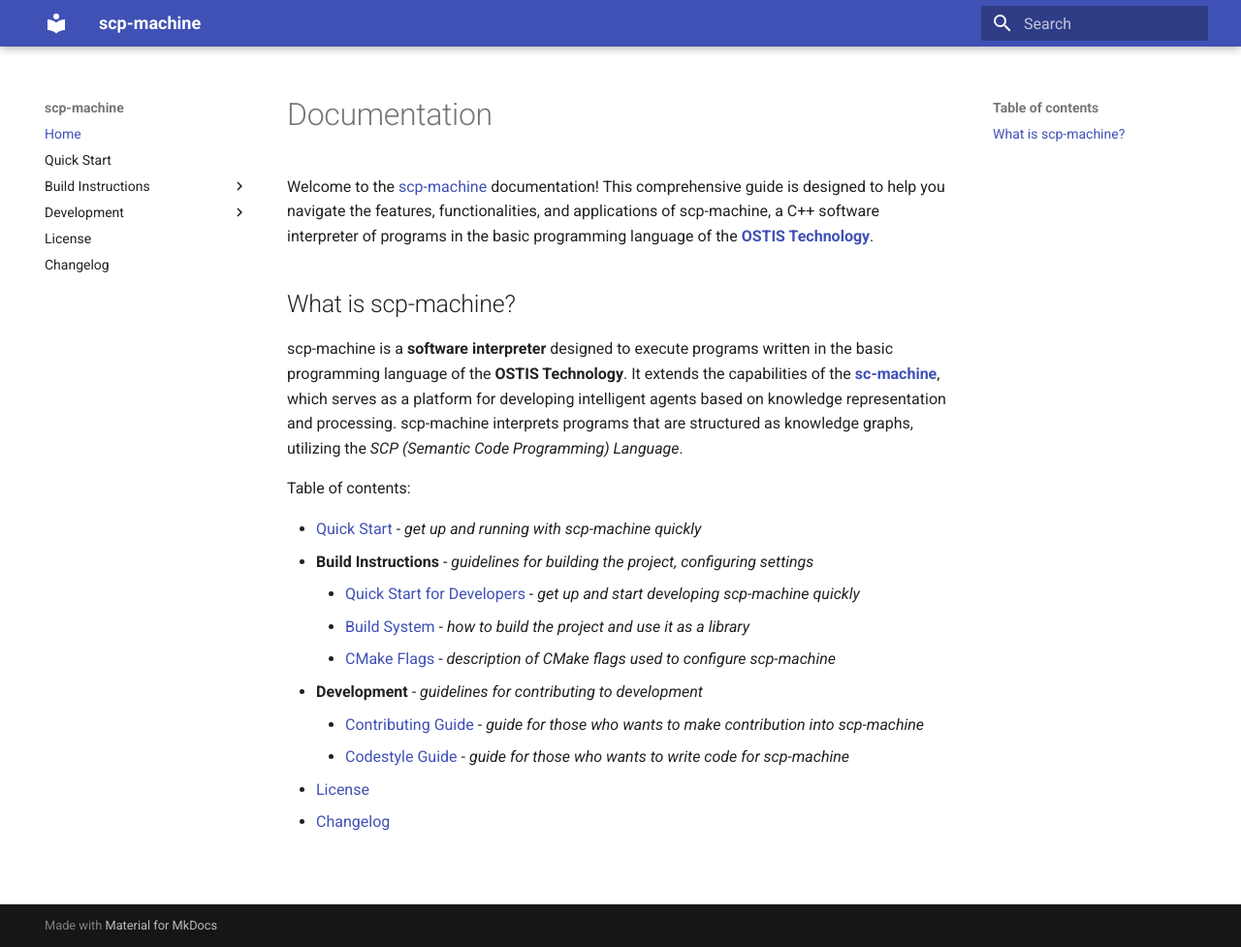
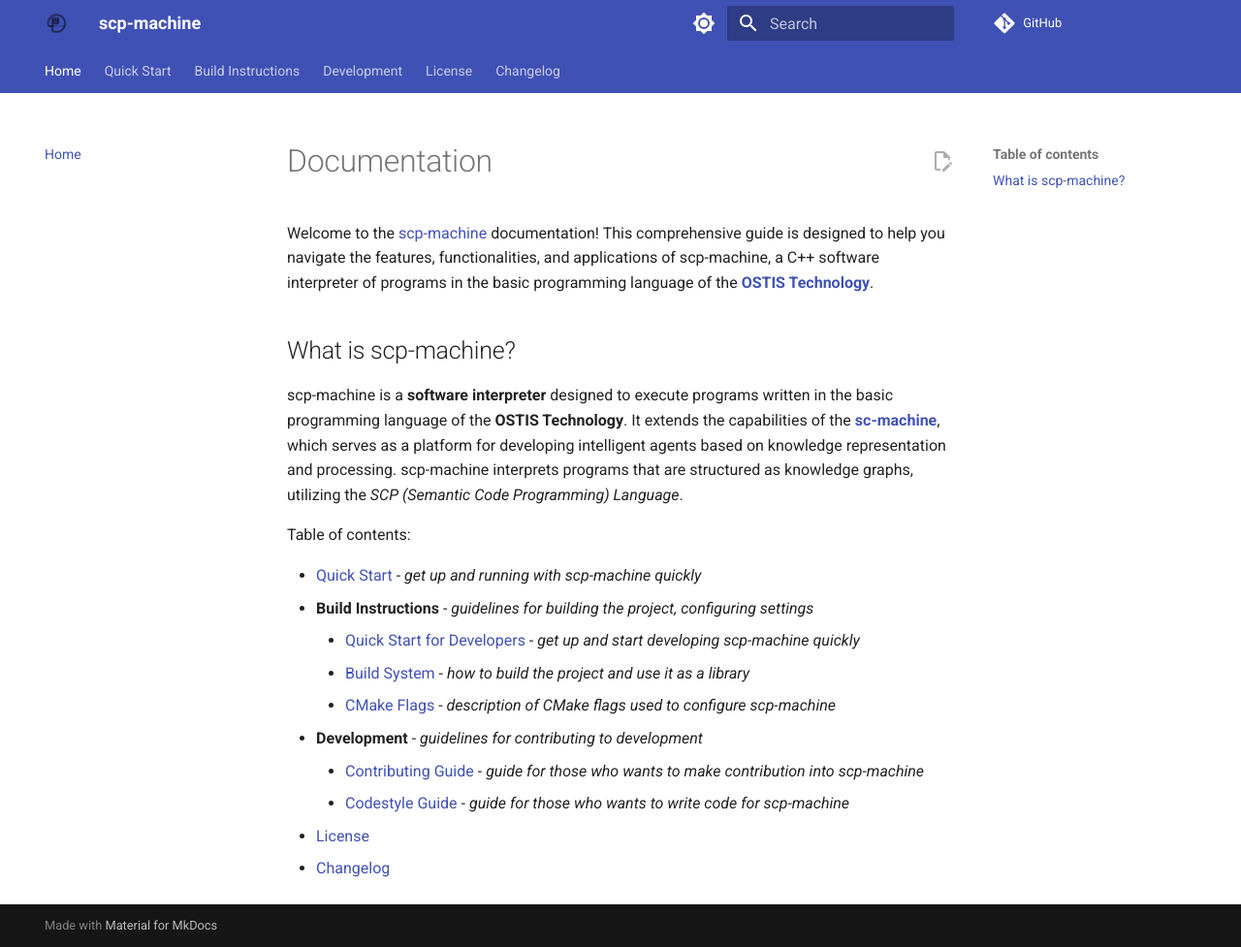
Before and after one commit to ostis-ai/scp-machine, an MkDocs documentation site: the page built from docs/index.md, in a window 1280 px wide and 977 px high. Shown: the whole window at 97% size. Built offline with MkDocs 1.6.1 and Material for MkDocs 9.7.7, drawn with Linux system fonts in a browser that asks for light colours; comment, search, counter and statistics services are not loaded.

Commit message:
[docs] Apply styles from sc-machine

```diff
--- a/mkdocs.yml
+++ b/mkdocs.yml
@@ -1,4 +1,7 @@
 site_name: scp-machine
+dev_addr: 127.0.0.1:8003
+repo_url: https://github.com/ostis-ai/scp-machine
+edit_uri: edit/main/docs/
 
 extra_css:
   - _assets/main.css
@@ -18,14 +21,49 @@
   - License: https://github.com/ostis-ai/scp-machine/blob/main/COPYING.md
   - Changelog: changelog.md
 
-theme: material
+plugins:
+   - search:
+      lang: en
+      separator: '[\s\-\.]+'
+
+theme:
+  name: material
+  favicon: ostis-logo.png
+  logo: ostis-logo.png
+  palette:  # Defines color schemes for light and dark modes
+    - media: "(prefers-color-scheme: light)"
+      scheme: default
+      primary: indigo
+      accent: indigo
+      toggle:
+        icon: material/brightness-7
+        name: Switch to dark mode
+    - media: "(prefers-color-scheme: dark)"
+      scheme: slate
+      primary: indigo
+      accent: indigo
+      toggle:
+        icon: material/brightness-4
+        name: Switch to light mode
+  features:
+    - navigation.instant       # Enables instant loading of pages
+    - navigation.tracking      # Automatically focuses active section in sidebar
+    - navigation.tabs          # Adds top-level sections as tabs
+    - navigation.sections      # Renders top-level sections as groups in sidebar
+    - navigation.expand        # Expands all collapsible sections by default
+    - navigation.top           # Adds a "back to top" button
+    - search.suggest           # Displays search suggestions
+    - search.highlight         # Highlights search terms on result page
+    - content.action.edit      # Adds links to edit doc files
+    - content.tabs.link        # Shares link when clicking on a tab
+    - content.code.copy        # Adds a copy button to code blocks
 
 markdown_extensions:
-  - admonition
+  - admonition                 # Allows creation of call-out boxes (e.g., notes, warnings)
   - codehilite
-  - md_in_html
-  - pymdownx.highlight:
+  - md_in_html                 # Allows Markdown syntax inside HTML blocks
+  - pymdownx.highlight:        # Enhances code block highlighting
       anchor_linenums: true
-  - pymdownx.inlinehilite
-  - pymdownx.details
-  - pymdownx.superfences
+  - pymdownx.inlinehilite      # Enables inline code highlighting
+  - pymdownx.details           # Allows creating collapsible elements
+  - pymdownx.superfences       # Enables advanced fenced code blocks
```
Also changed, not shown: README.md (+1 -1 lines), docs/ostis-logo.png (added).
